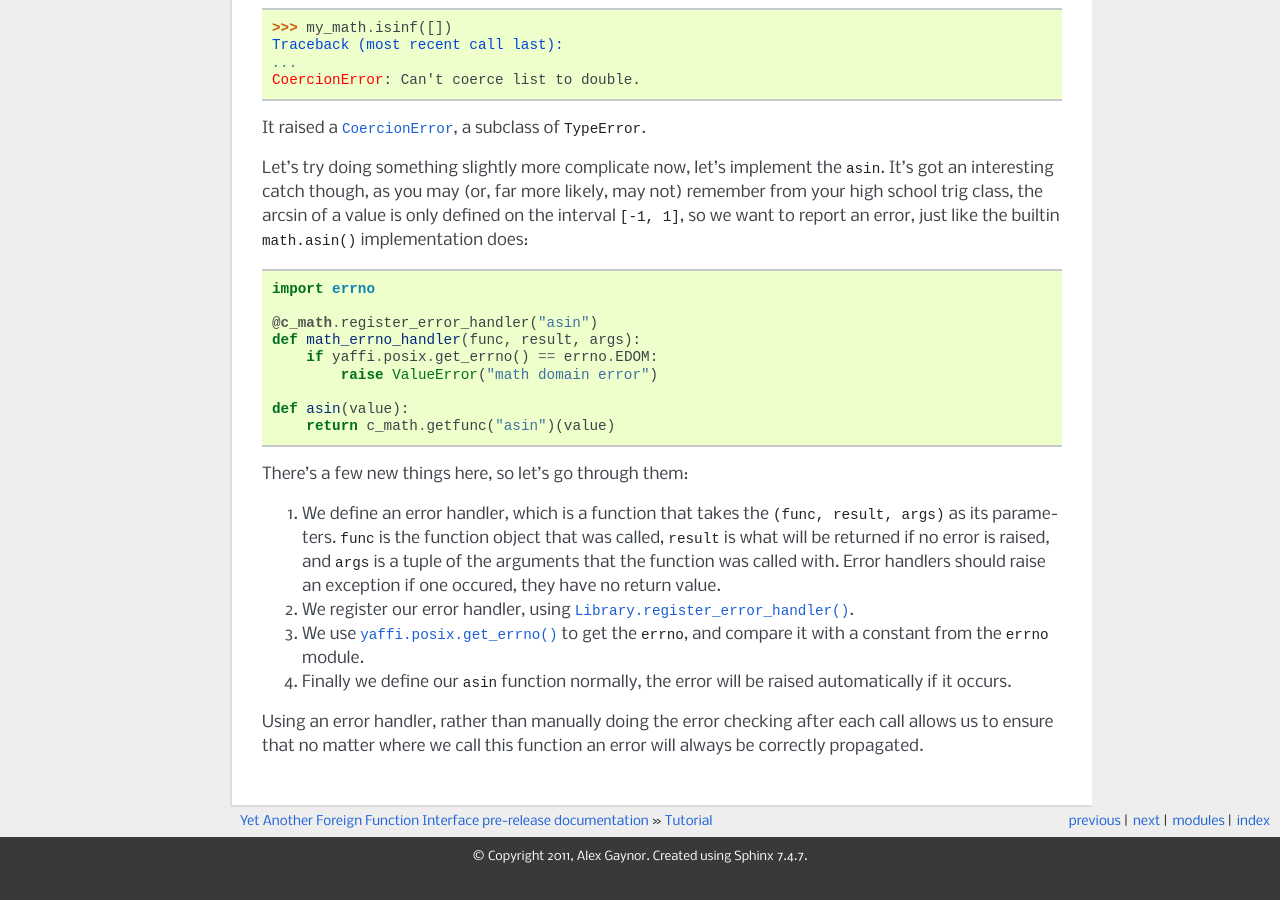
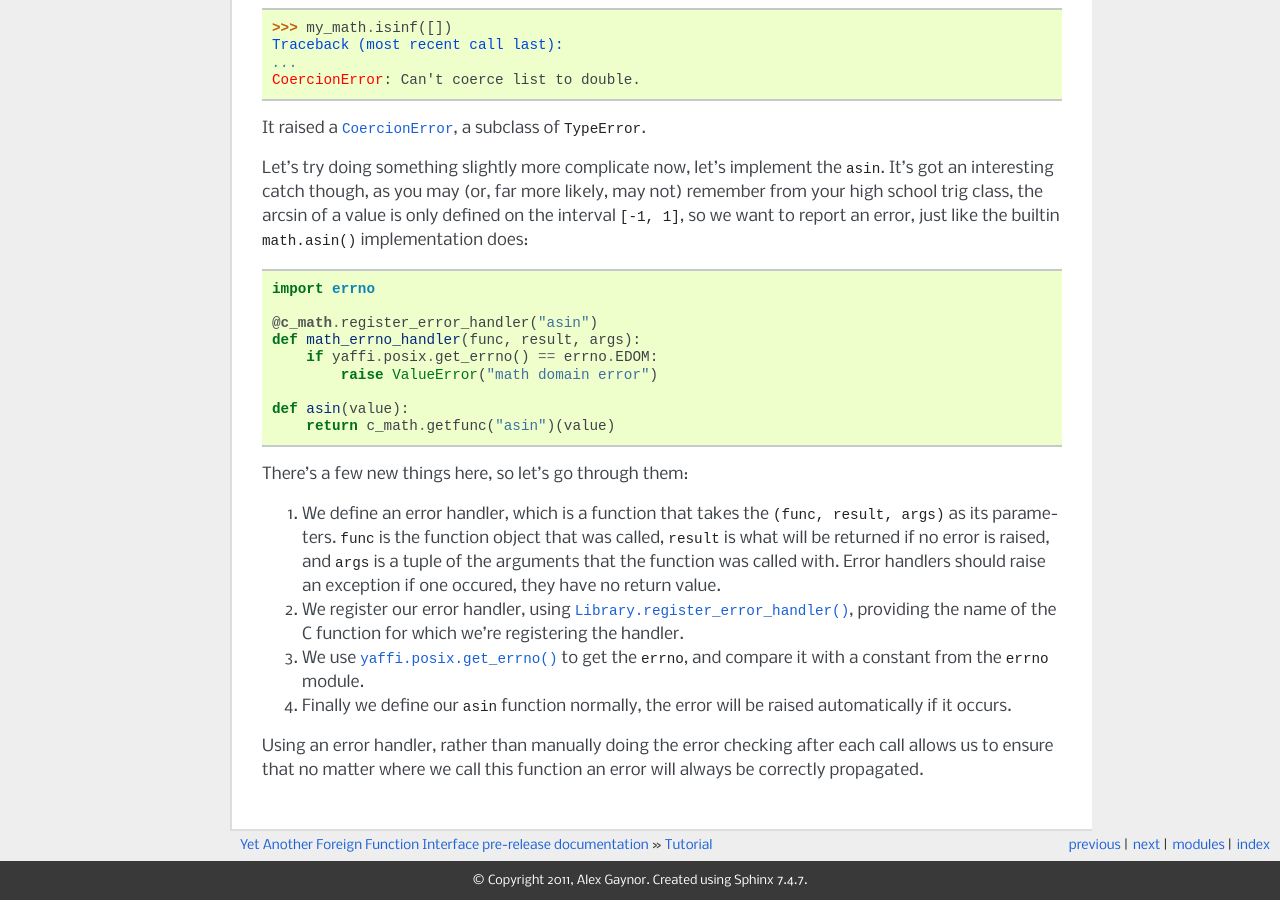
Before and after one commit to alex/yaffi, a Sphinx documentation site: the page built from docs/tutorial.rst, in a window 1280 px wide and 900 px high, scrolled down 1055 px. Built offline with Sphinx 7.4.7, drawn with Linux system fonts in a browser that asks for light colours; before the commit the page ends 1931 px from its top, so only the background shows below that.

Commit message:
clarrify

```diff
--- a/docs/tutorial.rst
+++ b/docs/tutorial.rst
@@ -79,7 +79,8 @@ There's a few new things here, so let's go through them:
    Error handlers should raise an exception if one occured, they have no return
    value.
 2. We register our error handler, using
-   :py:meth:`Library.register_error_handler`.
+   :py:meth:`Library.register_error_handler`, providing the name of the C
+   function for which we're registering the handler.
 3. We use :py:func:`yaffi.posix.get_errno` to get the ``errno``, and compare it
    with a constant from the :py:mod:`errno` module.
 4. Finally we define our ``asin`` function normally, the error will be raised
```
